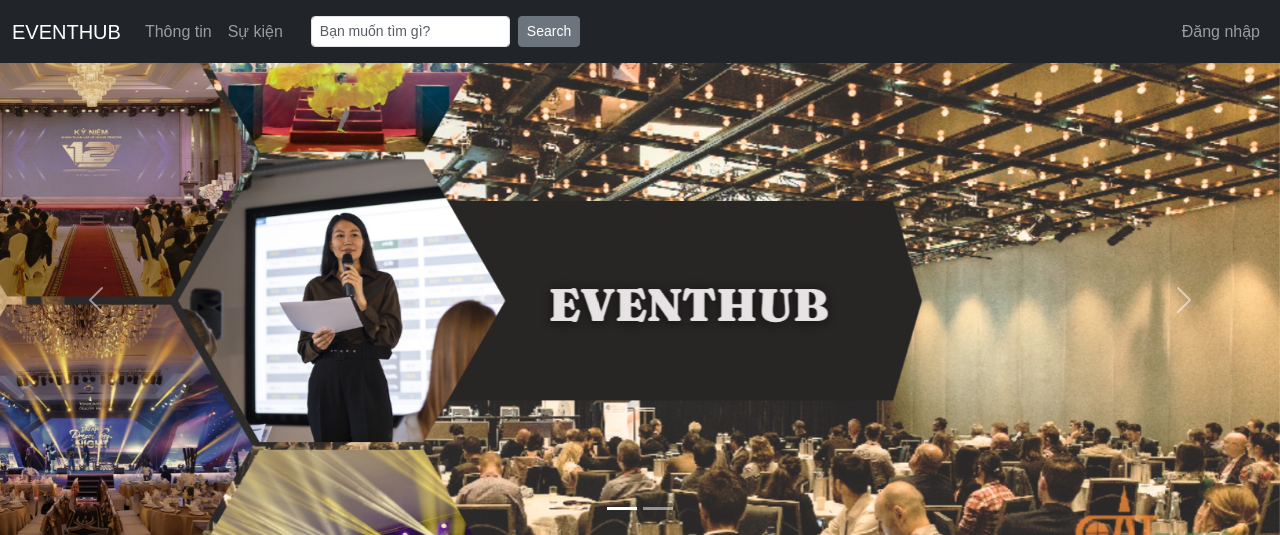
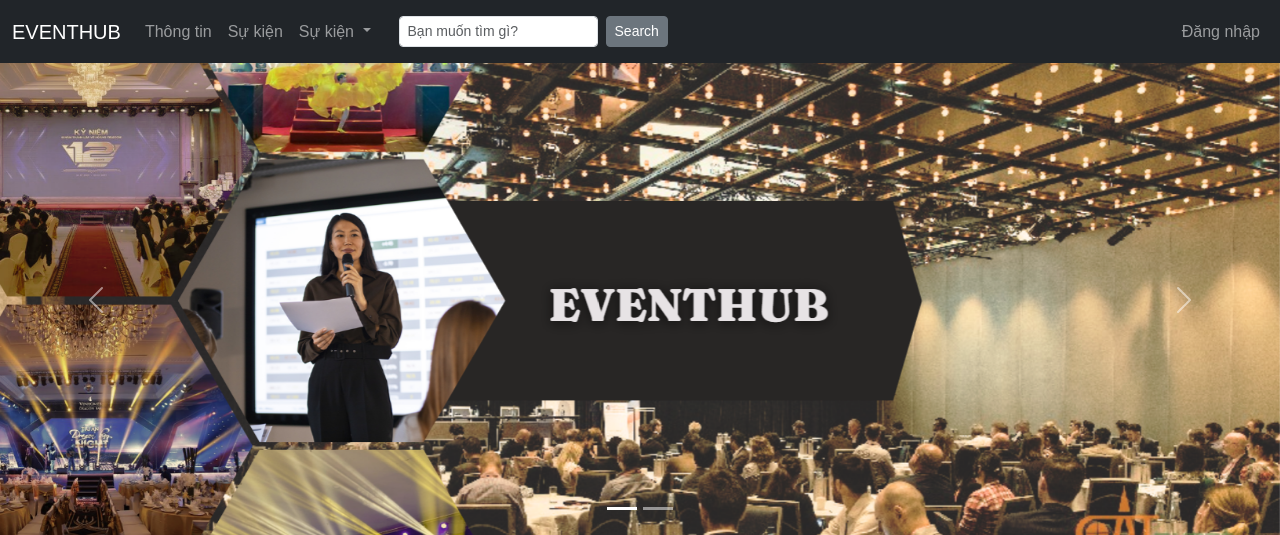
Before and after one commit to HoNgocVy05/EventManagement, a Django app: page / in a window 1280 px wide. Shown: the top 535 px of the page. Run offline with Django 5.2, Linux system fonts and the light colour scheme; data that the repository does not hold is empty.

Commit message:
btn sự kiện

```diff
--- a/WebEvent/web/templates/eventlist.html
+++ b/WebEvent/web/templates/eventlist.html
@@ -14,19 +14,19 @@
                     <div class="card cardevent" style="width: 250px;">
                         <img src="{% if event.image %}{{ event.image.url }}{% else %}{% static 'img/event1.jpg' %}{% endif %}" class="card-img-top" alt="...">
                         <div class="card-body">
-                            <div class="card-title">
+                            <a href="#" class="card-title">
                                 <h4>{{ event.name }}</h4>
-                            </div>
+                            </a>
                             <div class="card-text">
-                                <p>{{ event.start_time|date:"d-m-Y H:i" }}</p>
-                                <p>
+                                <h9> Ngày bắt đầu: {{ event.start_time|date:"d-m-Y H:i" }}</h9><br>
+                                <h9>
                                     Trạng thái:
                                     {% if event.status == 'Ongoing' %}
                                         <span style="color: green;">Đang tiến hành</span>
                                     {% elif event.status == 'Completed' %}
                                         <span style="color: red;">Hoàn thành</span>
                                     {% endif %}
-                                </p>
+                                </h9>
                             </div>
                         </div>
                     </div>
--- a/WebEvent/web/templates/navbar.html
+++ b/WebEvent/web/templates/navbar.html
@@ -13,9 +13,20 @@
                 <li class="nav-item">
                   <a class="nav-link" href="#infor">Thông tin</a>
                 </li>
+                <!--khách-->
                 <li class="nav-item">
                   <a class="nav-link" href="#eventlist">Sự kiện</a>
                 </li>
+                <!--manager-->
+                <div class="dropdown">
+                  <a class="nav-link dropdown-toggle" href="#" id="eventDropdown" data-bs-toggle="dropdown" aria-expanded="false">
+                    Sự kiện
+                  </a>
+                  <ul class="dropdown-menu dropdown-menu-end" aria-labelledby="eventDropdown">
+                    <li><a class="dropdown-item" href="#eventlist">Danh sách sự kiện</a></li>
+                    <li><a class="dropdown-item" href="{% url 'event' %}">Thêm sự kiện</a></li>
+                  </ul>
+                </div>
             </ul>
             <!-- Search bar -->
           <nav class="navbar navbar-expand-sm navbar-dark" id="searchbar">
```
